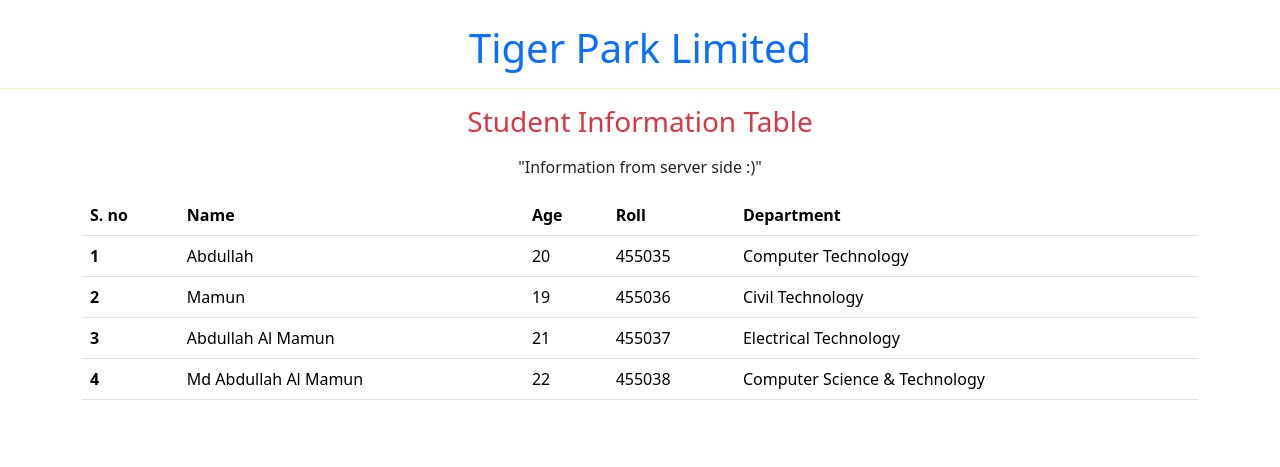
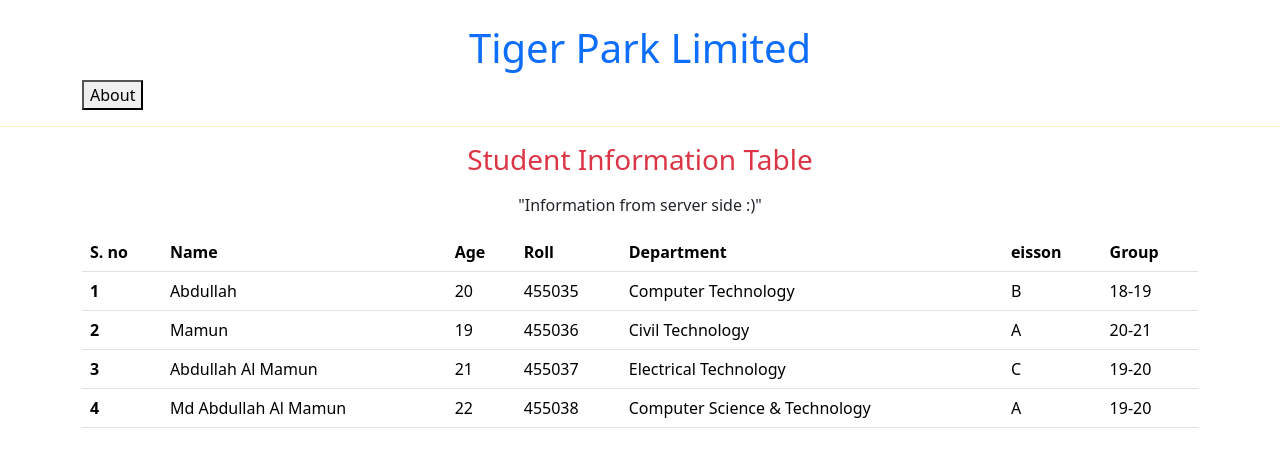
Before and after one commit to Mamun8854/django_practice, a Django app: page / in a window 1280 px wide. Shown: the top 467 px of the page. Run offline with Django 4.2, Linux system fonts and the light colour scheme.

Commit message:
apply DRY(Don't repeat yourself) consept

```diff
--- a/django_practice/urls.py
+++ b/django_practice/urls.py
@@ -19,5 +19,6 @@ from django.urls import path
 from home.views import *
 urlpatterns = [
     path("", home, name="home"),
+    path("about/", about, name="about"),
     path('admin/', admin.site.urls),
 ]
--- /dev/null
+++ b/home/templates/base.html
@@ -0,0 +1,21 @@
+<html lang="en">
+<head>
+    <meta charset="UTF-8">
+    <meta name="viewport" content="width=device-width, initial-scale=1.0">
+
+     <!-- Bootstrap css link  -->
+     <link
+     href="https://cdn.jsdelivr.net/npm/bootstrap@5.3.1/dist/css/bootstrap.min.css"
+     rel="stylesheet"
+     integrity="sha384-4bw+/aepP/YC94hEpVNVgiZdgIC5+VKNBQNGCHeKRQN+PtmoHDEXuppvnDJzQIu9"
+     crossorigin="anonymous"
+   />
+
+    <title>Django Home</title>
+</head>
+<body>
+  {% block start %}
+
+  {% endblock %}
+</body>
+</html>
--- a/home/templates/home/index.html
+++ b/home/templates/home/index.html
@@ -1,21 +1,11 @@
-<!DOCTYPE html>
-<html lang="en">
-<head>
-    <meta charset="UTF-8">
-    <meta name="viewport" content="width=device-width, initial-scale=1.0">
-
-     <!-- Bootstrap css link  -->
-     <link
-     href="https://cdn.jsdelivr.net/npm/bootstrap@5.3.1/dist/css/bootstrap.min.css"
-     rel="stylesheet"
-     integrity="sha384-4bw+/aepP/YC94hEpVNVgiZdgIC5+VKNBQNGCHeKRQN+PtmoHDEXuppvnDJzQIu9"
-     crossorigin="anonymous"
-   />
-
-    <title>Django Home</title>
-</head>
-<body>
+{% extends "base.html" %}
+{% block start %}
     <h1 class="text-primary text-center mt-4">Tiger Park Limited</h1>
+    <div class="container">
+        <button>
+            <a class="text-decoration-none text-black" href="/about">About</a>
+        </button>
+    </div>
     <hr class="text-warning">
 
     <!-- get data from server side and display data  -->
@@ -31,6 +21,8 @@
                 <th scope="col">Age</th>
                 <th scope="col">Roll</th>
                 <th scope="col">Department</th>
+                <th scope="col">eisson</th>
+                <th scope="col">Group</th>
             </tr>
             </thead>
             <tbody>
@@ -41,12 +33,12 @@
                 <td>{{student.age}}</td>
                 <td>{{student.roll}}</td>
                 <td>{{student.department}}</td>
+                <td>{{student.group}}</td>
+                <td>{{student.seisson}}</td>
 
               </tr>
               {% endfor %}
             </tbody>
           </table>
     </div>
-
-</body>
-</html>
+ {% endblock %}
--- a/home/views.py
+++ b/home/views.py
@@ -4,9 +4,13 @@ from django.http import HttpResponse
 
 def home(request):
     student_info = [
-        {"name":"Abdullah", "age": 20, "roll":455035, "department":"Computer Technology"},
-        {"name":"Mamun", "age": 19, "roll":455036, "department":"Civil Technology"},
-        {"name":"Abdullah Al Mamun", "age": 21, "roll":455037, "department":"Electrical Technology"},
-        {"name":"Md Abdullah Al Mamun", "age": 22, "roll":455038, "department":"Computer Science & Technology"},
+        {"name":"Abdullah", "age": 20, "roll":455035, "department":"Computer Technology","group":"B","seisson":"18-19"},
+        {"name":"Mamun", "age": 19, "roll":455036, "department":"Civil Technology","group":"A","seisson":"20-21"},
+        {"name":"Abdullah Al Mamun", "age": 21, "roll":455037, "department":"Electrical Technology","group":"C","seisson":"19-20"},
+        {"name":"Md Abdullah Al Mamun", "age": 22, "roll":455038, "department":"Computer Science & Technology","group":"A","seisson":"19-20"},
     ]
     return render(request, 'home/index.html', context = {"student_info":student_info})
+
+
+def about(request):
+    return render(request, 'home/about.html')
```
Also changed, not shown: home/templates/home/about.html (added, +13 -0 lines).
